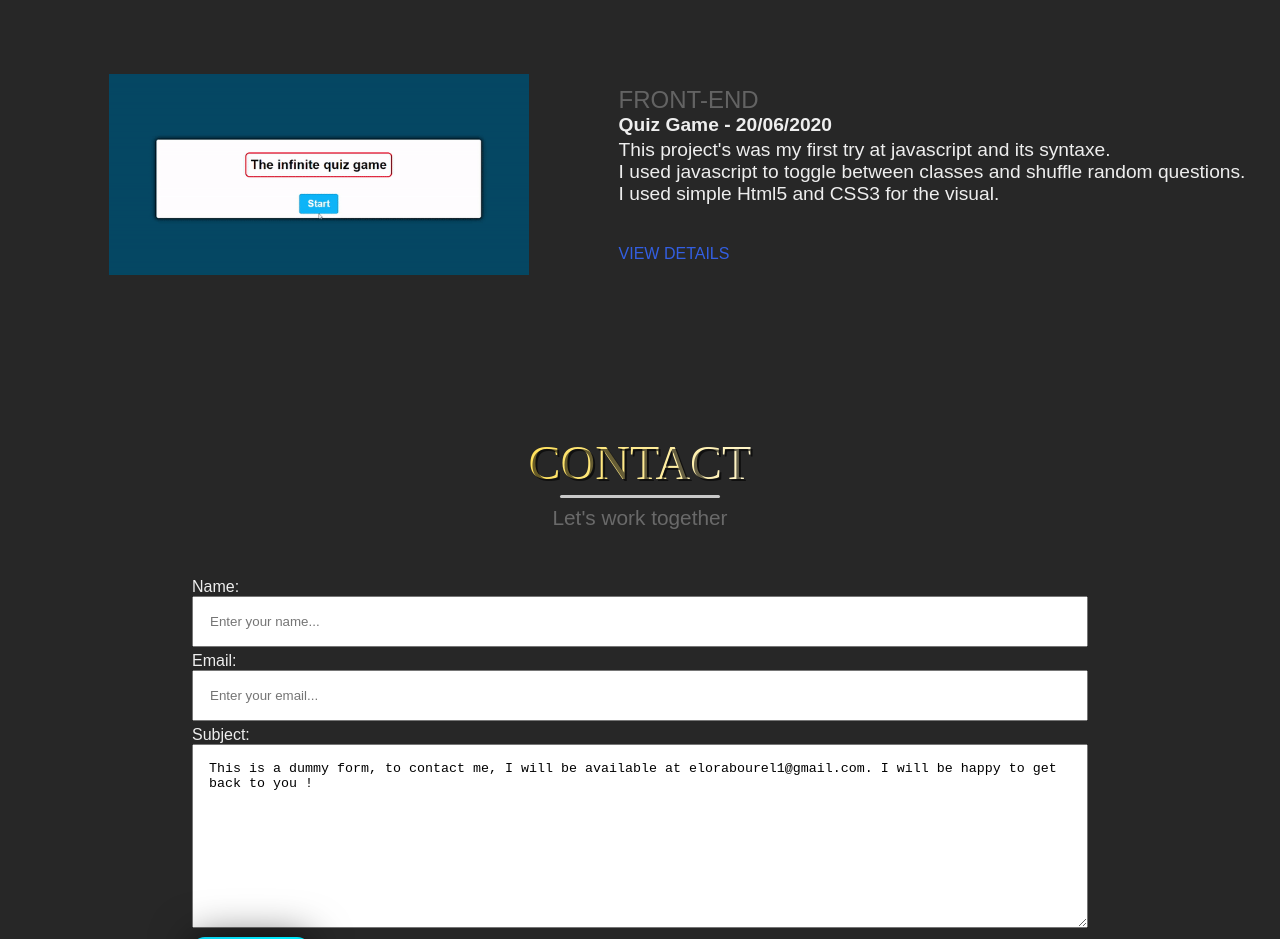
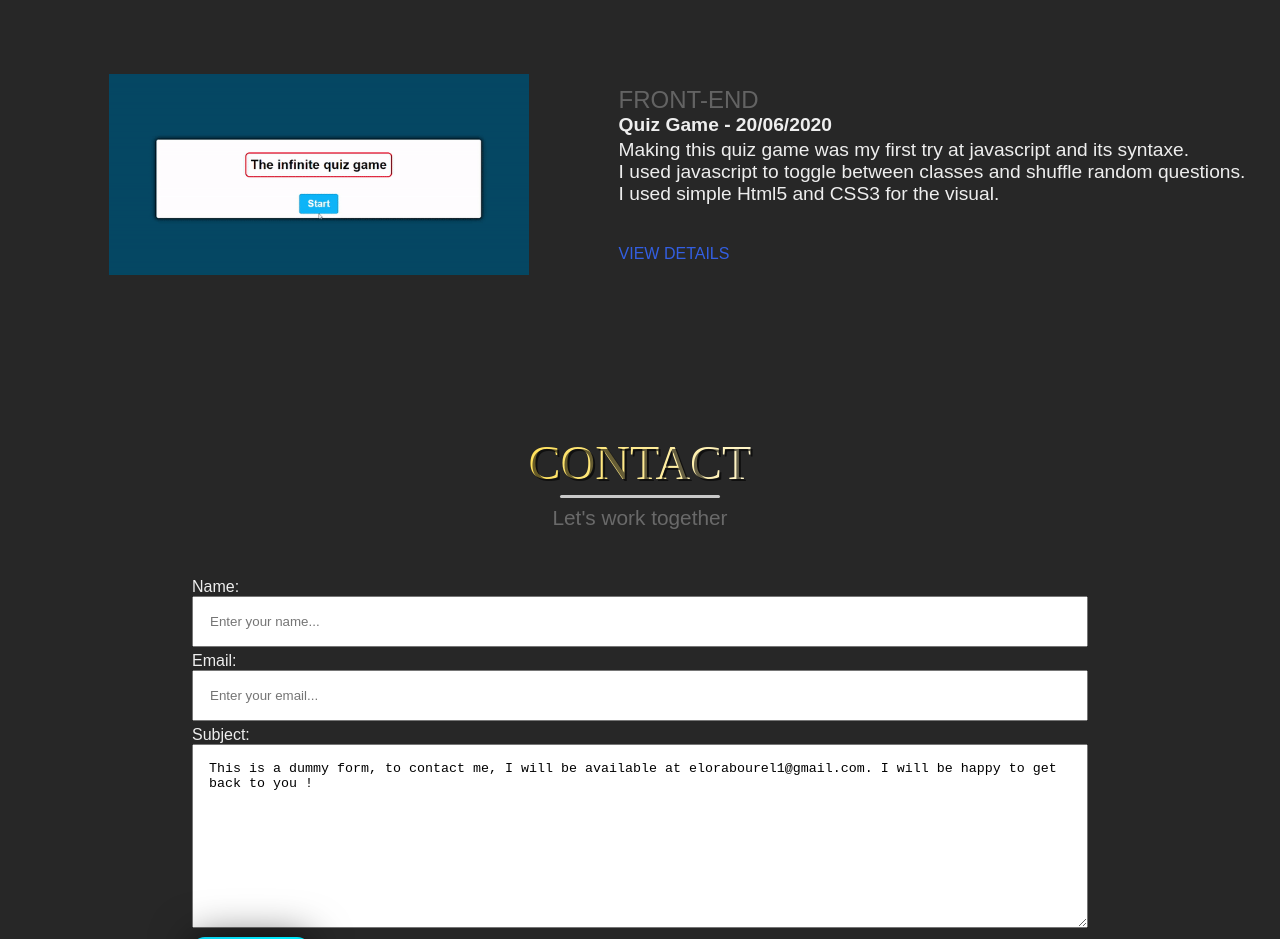
Before and after one commit to Elora-dev/elorabourel.github.io, a plain HTML site: page portfolio/index.html in a window 1280 px wide. Shown: the part 3080-4019 px from the top of the page. Drawn offline with nearby package versions, Linux system fonts and the light colour scheme.

Commit message:
Update index.html

```diff
--- a/portfolio/index.html
+++ b/portfolio/index.html
@@ -173,7 +173,7 @@
                     <h6>Front-end</h6>
                     <h1>Quiz Game - 20/06/2020</h1>
                     <p>
-                        This project's was my first try at javascript and its syntaxe.
+                        Making this quiz game was my first try at javascript and its syntaxe.
                     </p>
                     <p>
                         I used javascript to toggle between classes and shuffle random questions.
```
